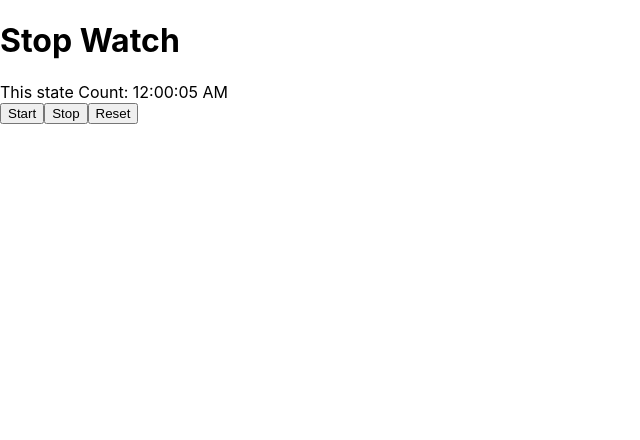
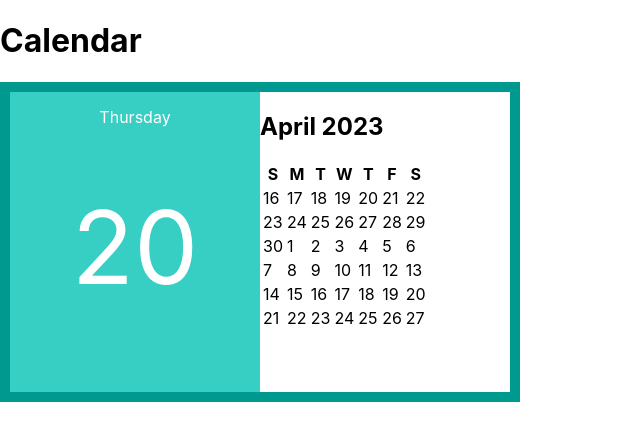
Before and after one commit to MrDorrian/React_test, a React (Create React App) app: page / in a window 1280 px wide. Shown: the top 440 px of the page, without its empty margins (0-640 px from the left). Built offline with nearby package versions, Linux system fonts and the light colour scheme; the HTML template or start-up script is replaced by a standard one.

Commit message:
calendar

```diff
--- a/package.json
+++ b/package.json
@@ -6,6 +6,7 @@
     "@testing-library/jest-dom": "^5.16.5",
     "@testing-library/react": "^13.4.0",
     "@testing-library/user-event": "^13.5.0",
+    "date-fns": "^2.29.3",
     "react": "^18.2.0",
     "react-dom": "^18.2.0",
     "react-scripts": "5.0.1",
--- a/src/App.js
+++ b/src/App.js
@@ -1,16 +1,16 @@
 import './App.css';
 import {Component} from "react";
-import {StopWatch} from "./components/StopWatch";
+import Calendar from "./components/Calendar";
 
 class App extends Component {
     render() {
         return (
             <>
                 <header>
-                    <h1>Stop Watch</h1>
+                    <h1>Calendar</h1>
                 </header>
                 <main>
-                    <StopWatch/>
+                    <Calendar/>
                 </main>
             </>)
     }
--- /dev/null
+++ b/src/components/Calendar/CurrentDay/currentDay.module.css
@@ -0,0 +1,20 @@
+.wrapperCurrentDay {
+    height: 100%;
+    width: 100%;
+    display: flex;
+    flex-direction: column;
+}
+
+.dayOfWeek {
+    font-size: 16px;
+    height: 20%;
+    padding: 15px;
+    text-align: center;
+}
+
+.dateOfWeek {
+    font-size: 102px;
+    height: 80%;
+    padding: 15px;
+    text-align: center;
+}
--- /dev/null
+++ b/src/components/Calendar/CurrentDay/index.jsx
@@ -0,0 +1,15 @@
+import React, {Component} from 'react';
+import {format} from "date-fns";
+import style from './currentDay.module.css';
+
+export class CurrentDay extends Component {
+    render() {
+        const {date} = this.props;
+        return (
+            <div className={style.wrapperCurrentDay}>
+                <div className={style.dayOfWeek}>{format(date, 'EEEE')}</div>
+                <div className={style.dateOfWeek}>{format(date, 'd')}</div>
+            </div>
+        );
+    }
+}
--- /dev/null
+++ b/src/components/Calendar/CurrentMonth/index.jsx
@@ -0,0 +1,32 @@
+import React, {Component} from 'react';
+import {format} from "date-fns";
+import Month from "../Month";
+
+class CurrentMonth extends Component {
+    render() {
+        const {date} = this.props;
+        return (
+            <div>
+                <h2>{format(date, 'LLLL yyyy')}</h2>
+                <table>
+                    <thead>
+                    <tr>
+                        <th>S</th>
+                        <th>M</th>
+                        <th>T</th>
+                        <th>W</th>
+                        <th>T</th>
+                        <th>F</th>
+                        <th>S</th>
+                    </tr>
+                    </thead>
+                    <tbody>
+                    <Month date={date}/>
+                    </tbody>
+                </table>
+            </div>
+        );
+    }
+}
+
+export default CurrentMonth;
--- /dev/null
+++ b/src/components/Calendar/Day/index.jsx
@@ -0,0 +1,6 @@
+import {format} from "date-fns";
+
+export function Day(props) {
+    const {day} = props;
+    return <td>{format(day, 'd')}</td>
+}
--- /dev/null
+++ b/src/components/Calendar/Month/index.jsx
@@ -0,0 +1,26 @@
+import React from 'react';
+import {getWeek, getYear} from 'date-fns';
+import Week from "../Week";
+
+const Month = props => {
+    const {date} = props;
+    const week = getWeek(date);
+    const year = getYear(date);
+
+    const yearArray = [];
+
+    for (let i = 0; i < 6; i++) {
+        yearArray.push(
+            <Week
+                key={`${year}-${week}`}
+                year={year}
+                week={week + i}
+                date={date}
+            />
+        );
+    }
+
+    return <>{[yearArray]}</>;
+};
+
+export default Month;
--- /dev/null
+++ b/src/components/Calendar/Week/index.jsx
@@ -0,0 +1,24 @@
+import React from 'react';
+import {parse, addDays} from 'date-fns';
+import {Day} from "../Day";
+
+const Week = props => {
+    const {year, week, date} = props;
+
+    const startOfWeek = parse(`${year} ${week}`, 'Y w', new Date());
+
+    const dayArray = [];
+
+    for (let i = 0; i < 7; i++) {
+        dayArray.push(
+            <Day
+                key={`${i}-${year}-${week}`}
+                day={addDays(startOfWeek, i)}
+                date={date}
+            />
+        );
+    }
+    return <tr>{[dayArray]}</tr>;
+};
+
+export default Week;
--- /dev/null
+++ b/src/components/Calendar/calendar.module.css
@@ -0,0 +1,21 @@
+.wrapperBlock {
+    width: 500px;
+    height: 300px;
+    background-color: #009990;
+    display: flex;
+    justify-content: space-around;
+    padding: 10px;
+}
+
+.leftBlock {
+    height: 100%;
+    width: 50%;
+    color: #ffffff;
+    background-color: #37cec3;
+}
+
+.rightBlock {
+    height: 100%;
+    width: 50%;
+    background-color: #ffffff;
+}
--- /dev/null
+++ b/src/components/Calendar/index.jsx
@@ -0,0 +1,29 @@
+import React, {Component} from 'react';
+import styles from './calendar.module.css';
+import {CurrentDay} from "./CurrentDay";
+import CurrentMonth from "./CurrentMonth";
+
+class Calendar extends Component {
+    constructor(props) {
+        super(props);
+        this.state = {
+            date: new Date()
+        }
+    }
+
+    render() {
+        const {date} = this.state;
+        return (
+            <div className={styles.wrapperBlock}>
+                <div className={styles.leftBlock}>
+                    <CurrentDay date={date}/>
+                </div>
+                <div className={styles.rightBlock}>
+                    <CurrentMonth date={date}/>
+                </div>
+            </div>
+        );
+    }
+}
+
+export default Calendar;
```
Also changed, not shown: 1 other file (tests, documents, lock files or other folders).
